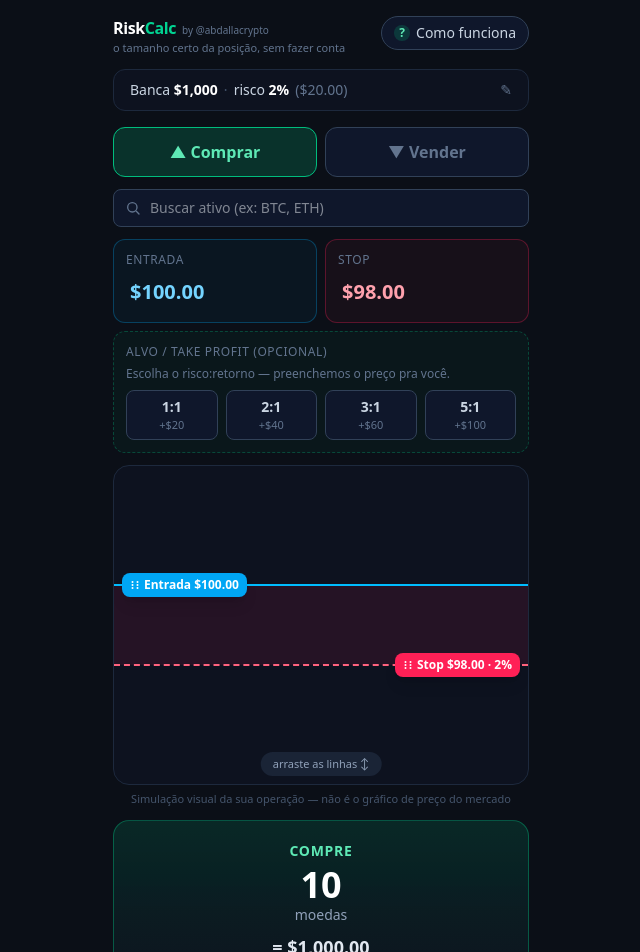
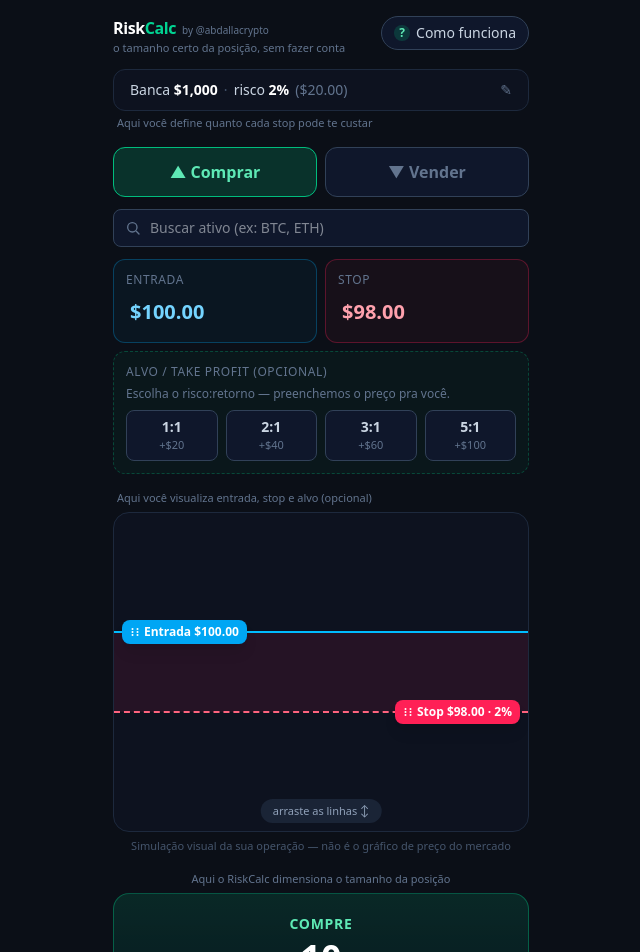
Before and after one commit to abdallacrypto1/riskcalc, a React (Vite) app: page / in a window 1280 px wide. Shown: the top 952 px of the page, without its empty margins (319-959 px from the left). Built offline with nearby package versions, Linux system fonts and the light colour scheme.

Commit message:
Legendas-guia por secao (banca/stop, grafico, dimensionamento)

```diff
--- a/src/App.tsx
+++ b/src/App.tsx
@@ -234,6 +234,9 @@ export default function App() {
           </span>
           <span className="text-slate-500">{settingsOpen ? "fechar" : "✎"}</span>
         </button>
+        <p className="mt-1 px-1 text-[11px] text-slate-500">
+          Aqui você define quanto cada stop pode te custar
+        </p>
 
         {settingsOpen && (
           <div className="mt-2 space-y-4 rounded-xl border border-slate-800 bg-slate-900/60 p-4">
@@ -360,7 +363,10 @@ export default function App() {
         </div>
 
         {/* O herói: gráfico arrastável */}
-        <div className="mt-3">
+        <p className="mb-1.5 mt-4 px-1 text-[11px] text-slate-500">
+          Aqui você visualiza entrada, stop e alvo (opcional)
+        </p>
+        <div>
           <PriceLadder
             entries={entries}
             avg={avg}
@@ -378,8 +384,11 @@ export default function App() {
         </div>
 
         {/* Resposta gigante */}
+        <p className="mb-1.5 mt-4 px-1 text-center text-[11px] text-slate-500">
+          Aqui o RiskCalc dimensiona o tamanho da posição
+        </p>
         {result.ok ? (
-          <div className="mt-3 rounded-2xl border border-emerald-500/40 bg-gradient-to-b from-emerald-500/15 to-slate-900/30 p-5 text-center">
+          <div className="rounded-2xl border border-emerald-500/40 bg-gradient-to-b from-emerald-500/15 to-slate-900/30 p-5 text-center">
             <p className="text-sm font-semibold uppercase tracking-wider text-emerald-300">
               {isLong ? "Compre" : "Venda"}
             </p>
@@ -426,7 +435,7 @@ export default function App() {
             </div>
           </div>
         ) : (
-          <div className="mt-3 rounded-2xl border border-amber-500/30 bg-amber-500/5 p-4 text-center text-sm text-amber-300">
+          <div className="rounded-2xl border border-amber-500/30 bg-amber-500/5 p-4 text-center text-sm text-amber-300">
             {result.errors[0] ?? "Preencha os valores."}
           </div>
         )}
```
